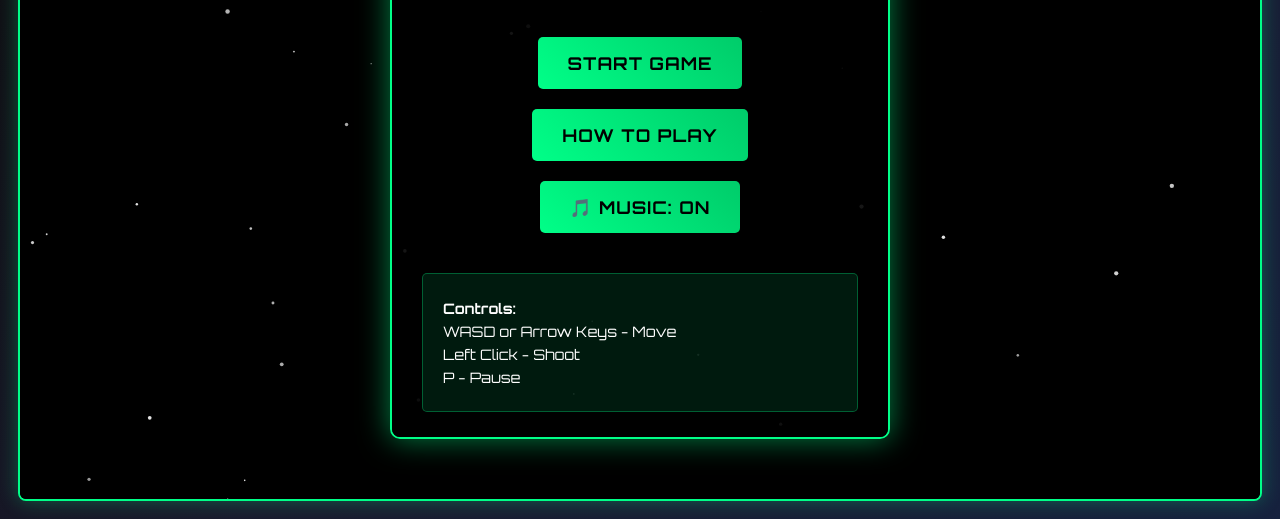
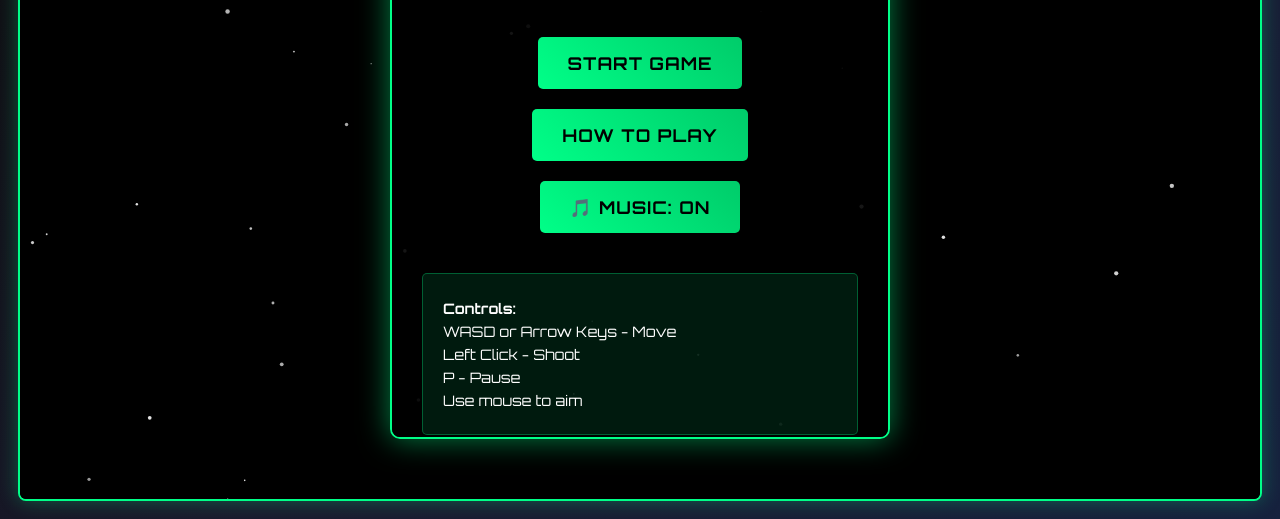
Before and after one commit to joshruiz1414/H5-Game-Development, a plain HTML site: page H5-games/Space Shooter Game/index.html in a window 1280 px wide. Shown: the part 281-800 px from the top of the page. Drawn offline with Linux system fonts and the light colour scheme.

Commit message:
Style: Changed instruction information to be more accurate

```diff
--- a/H5-games/Space Shooter Game/index.html
+++ b/H5-games/Space Shooter Game/index.html
@@ -36,6 +36,7 @@
                     <p>WASD or Arrow Keys - Move</p>
                     <p>Left Click - Shoot</p>
                     <p>P - Pause</p>
+                    <p>Use mouse to aim</p>
                 </div>
             </div>
 
```
Also changed, not shown: H5-games/Space Shooter Game/README.md.
